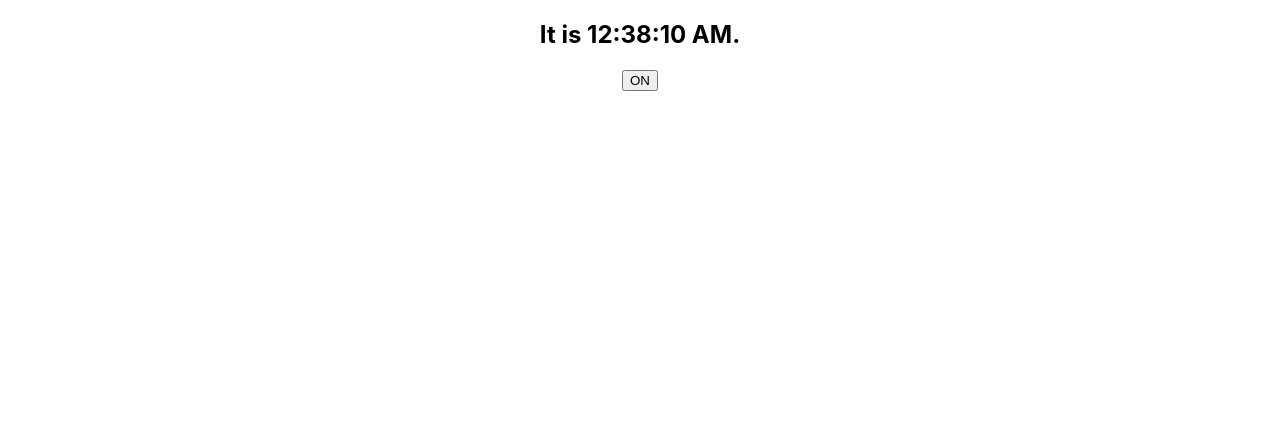
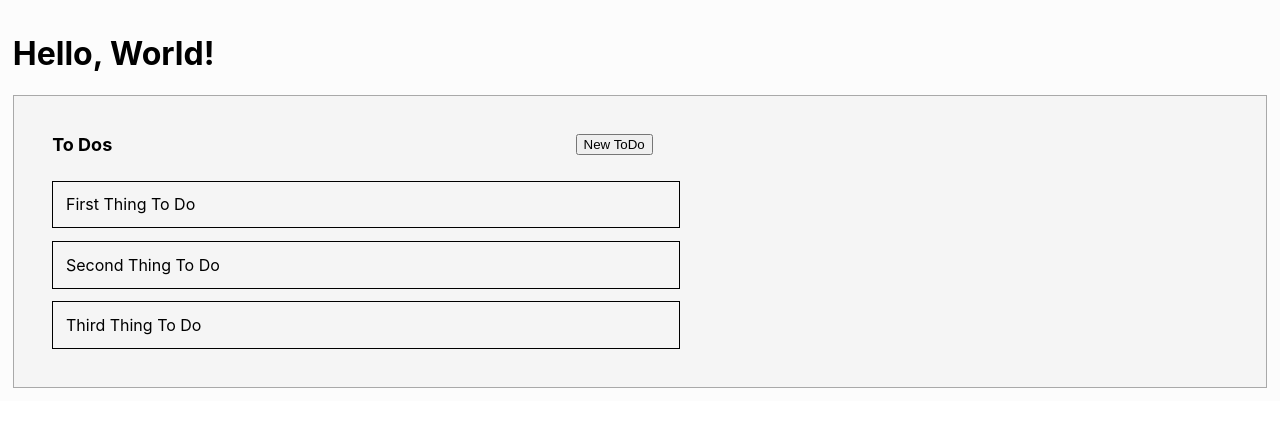
Before and after one commit to davidgfitzgerald/calendo, a React (Create React App) app: page / in a window 1280 px wide. Shown: the top 426 px of the page. Built offline with nearby package versions, Linux system fonts and the light colour scheme.

Commit message:
#1 Start creating static to do list

```diff
--- a/public/index.html
+++ b/public/index.html
@@ -9,12 +9,12 @@
       name="description"
       content="Web site created using create-react-app"
     />
-    <link rel="apple-touch-icon" href="%PUBLIC_URL%/logo192.png" />
+    <!-- <link rel="apple-touch-icon" href="%PUBLIC_URL%/logo192.png" /> -->
     <!--
       manifest.json provides metadata used when your web app is installed on a
       user's mobile device or desktop. See https://developers.google.com/web/fundamentals/web-app-manifest/
     -->
-    <link rel="manifest" href="%PUBLIC_URL%/manifest.json" />
+    <!-- <link rel="manifest" href="%PUBLIC_URL%/manifest.json" /> -->
     <!--
       Notice the use of %PUBLIC_URL% in the tags above.
       It will be replaced with the URL of the `public` folder during the build.
--- a/src/components/App/App.css
+++ b/src/components/App/App.css
@@ -1,38 +1,4 @@
 .App {
-  text-align: center;
+  padding: 1vw;
+  background-color: rgb(252, 252, 252);
 }
-
-.App-logo {
-  height: 40vmin;
-  pointer-events: none;
-}
-
-@media (prefers-reduced-motion: no-preference) {
-  .App-logo {
-    animation: App-logo-spin infinite 20s linear;
-  }
-}
-
-.App-header {
-  background-color: #282c34;
-  min-height: 100vh;
-  display: flex;
-  flex-direction: column;
-  align-items: center;
-  justify-content: center;
-  font-size: calc(10px + 2vmin);
-  color: white;
-}
-
-.App-link {
-  color: #61dafb;
-}
-
-@keyframes App-logo-spin {
-  from {
-    transform: rotate(0deg);
-  }
-  to {
-    transform: rotate(360deg);
-  }
-}
--- a/src/components/App/App.js
+++ b/src/components/App/App.js
@@ -1,9 +1,11 @@
 import './App.css';
+import ToDoList from '../ToDo/ToDoList';
 
 function App(props) {
   return (
     <div className="App">
-      {props.children}
+      <h1>Hello, World!</h1>
+      <ToDoList/>
     </div>
   );
 }
--- /dev/null
+++ b/src/components/ToDo/NewToDoButton.js
@@ -0,0 +1,14 @@
+import React from 'react'
+
+class NewToDoButton extends React.Component {
+  render() {
+    return (
+      <button className='new-to-do-button'>
+        New ToDo
+      </button>
+    )
+  }
+}
+
+
+export default NewToDoButton;
--- /dev/null
+++ b/src/components/ToDo/ToDo.css
@@ -0,0 +1,33 @@
+.to-do-list {
+    border: 1px;
+    border-color: darkgray;
+    border-style: solid;
+    background-color: rgb(245, 245, 245);
+    padding: 2vw
+}
+
+.to-do-list-title {
+    font-size: large;
+    font-weight: bold;
+    float: left;
+
+}
+
+.to-do-list-header {
+    width: 50%;
+    padding: 1vw;
+    overflow: hidden;
+    /* position: relative; */
+}
+
+.to-do-item {
+    padding: 1vw;
+    margin: 1vw;
+    border: 1px;
+    border-style: solid;
+    width: 50%;
+}
+
+.new-to-do-button {
+    float: right
+}
--- /dev/null
+++ b/src/components/ToDo/ToDoItem.js
@@ -0,0 +1,15 @@
+import React from 'react';
+import './ToDo.css'
+
+class ToDoItem extends React.Component {
+  render() {
+    return (
+      <div className='to-do-item'>
+        {this.props.title}
+      </div>
+    )
+  }
+}
+
+
+export default ToDoItem;
--- /dev/null
+++ b/src/components/ToDo/ToDoList.js
@@ -0,0 +1,33 @@
+import React from 'react';
+import ToDoItem from './ToDoItem';
+import ToDoListHeader from './ToDoListHeader';
+import './ToDo.css'
+
+class ToDoList extends React.Component {
+  constructor(props) {
+    super(props)
+    this.toDoItems = [
+      { "title": "First Thing To Do", "description": "I really wanna do this thing." },
+      { "title": "Second Thing To Do", "description": "This would be really cool." },
+      { "title": "Third Thing To Do", "description": "One day I will do this." },
+    ]
+  }
+
+  render() {
+    return (
+      <div className="to-do-list">
+        <ToDoListHeader/>
+        <div>
+          {
+            this.toDoItems.map((item, index) => {
+              return <ToDoItem title={item.title} key={index}/>
+            })
+          }
+        </div>
+      </div>
+    )
+  }
+}
+
+
+export default ToDoList;
--- /dev/null
+++ b/src/components/ToDo/ToDoListHeader.js
@@ -0,0 +1,18 @@
+import React from 'react'
+import NewToDoButton from './NewToDoButton';
+
+class ToDoListHeader extends React.Component {
+  render() {
+    return (
+      <div className="to-do-list-header">
+        <div className="to-do-list-title">
+          To Dos
+        </div>
+        <NewToDoButton/>
+      </div>
+    )
+  }
+}
+
+
+export default ToDoListHeader;
--- a/src/index.js
+++ b/src/index.js
@@ -2,18 +2,13 @@ import React from 'react';
 import ReactDOM from 'react-dom/client';
 import './index.css';
 import App from './components/App/App';
-import Clock from './components/Clock'
-import Toggle from './components/Toggle'
 import reportWebVitals from './misc/reportWebVitals';
 
 
 const root = ReactDOM.createRoot(document.getElementById('root'));
 root.render(
   <React.StrictMode>
-  <App>
-    <Clock/>
-    <Toggle/>
-  </App>
+    <App/>
   </React.StrictMode>
 );
 
```
Also changed, not shown: public/logo192.png (deleted), public/logo512.png (deleted), public/manifest.json (deleted), src/components/misc/Clock.js (renamed from src/components/Clock.js), src/components/misc/Toggle.js (renamed from src/components/Toggle.js).
